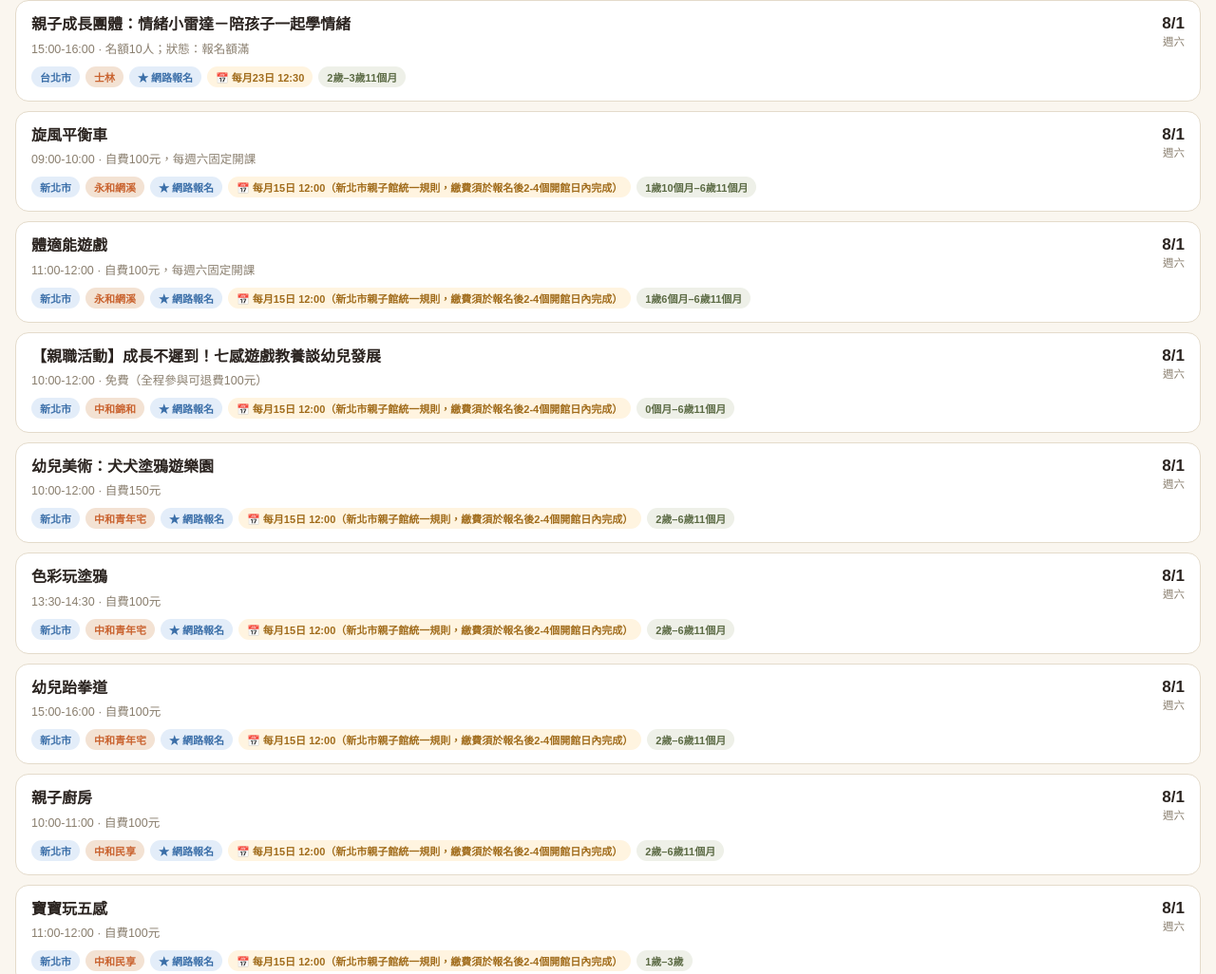
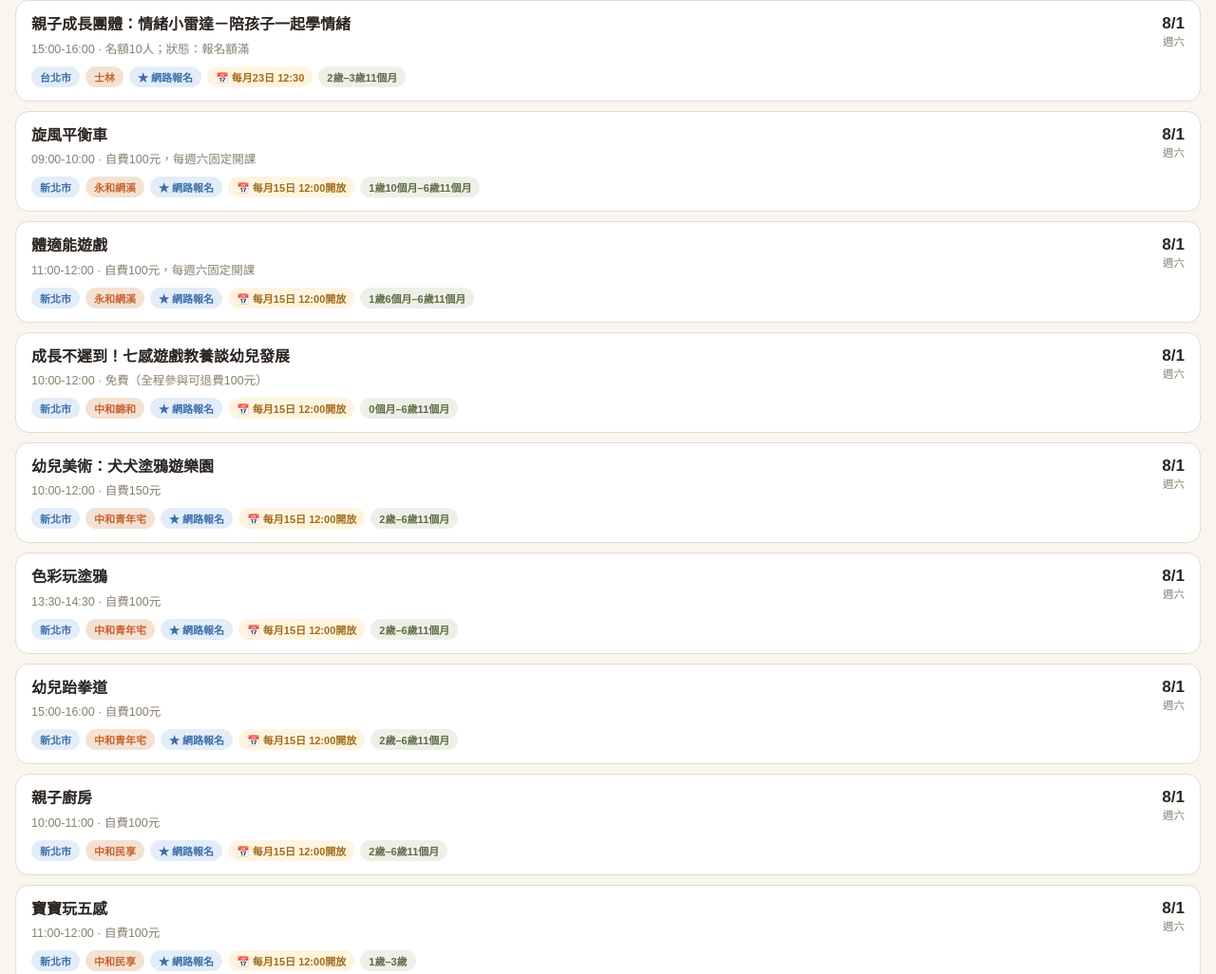
Before and after one commit to tsai284-beep/taipei-parent-child, a plain HTML site: page index.html in a window 1280 px wide. Shown: the part 929-1955 px from the top of the page at 95% size. Drawn offline with Linux system fonts and the light colour scheme.

Commit message:
index.html

```diff
--- a/index.html
+++ b/index.html
@@ -331,7 +331,7 @@ function regLabelFor(activity){
     }
   }
   if((activity.city||"台北市") === "新北市"){
-    return "每月15日 12:00（新北市親子館統一規則，繳費須於報名後2-4個開館日內完成）";
+    return "每月15日 12:00開放";
   }
   return "依當月公告為準";
 }
@@ -496,7 +496,7 @@ function render(){
     div.innerHTML = `
       <div class="card-top">
         <div>
-          <div class="aname">${a.name.replace(/[（(][^（）()]*[）)]/g, '').trim()}</div>
+          <div class="aname">${a.name.replace(/[（(【][^（）()【】]*[）)】]/g, '').trim()}</div>
           <div class="meta">${a.time}${a.note? ' · '+a.note : ''}</div>
           <div class="badges">
             <span class="badge center" style="background:#e3edf9;color:#3a6ea8;">${(a.city||'台北市')}</span>
```
